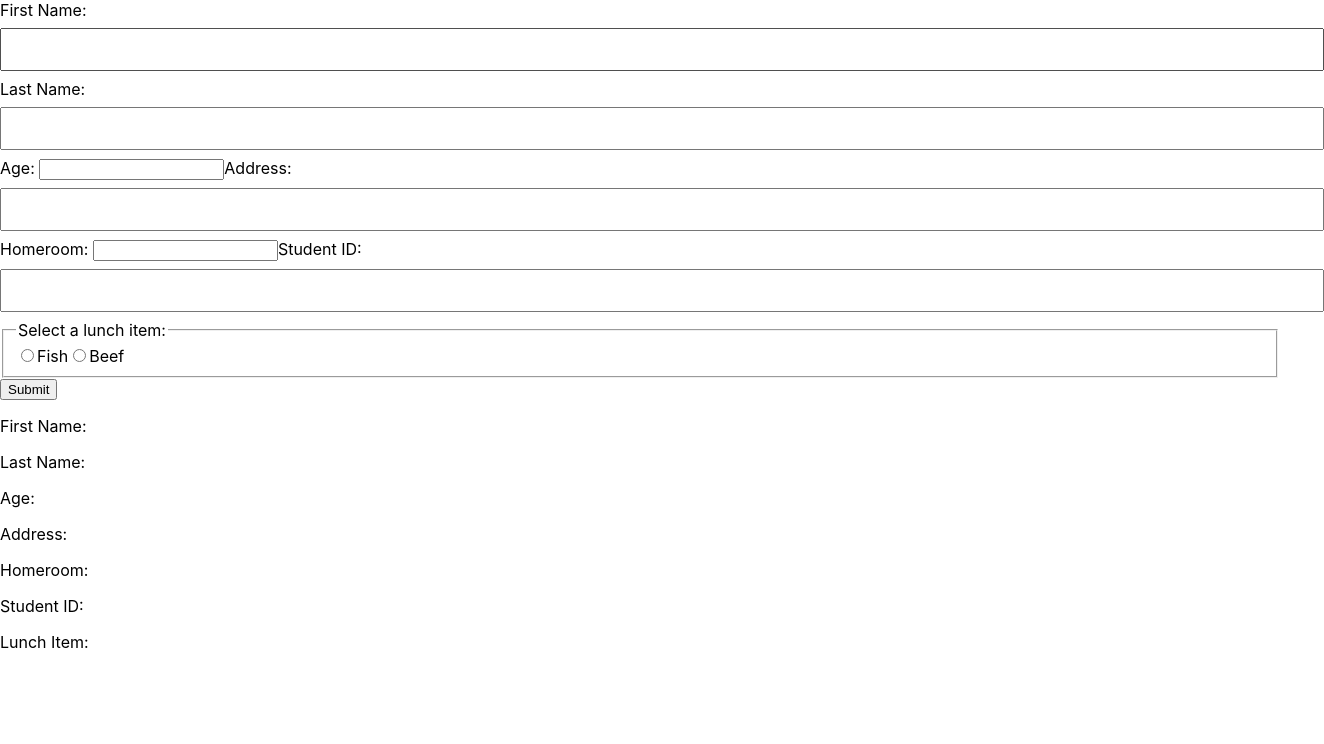
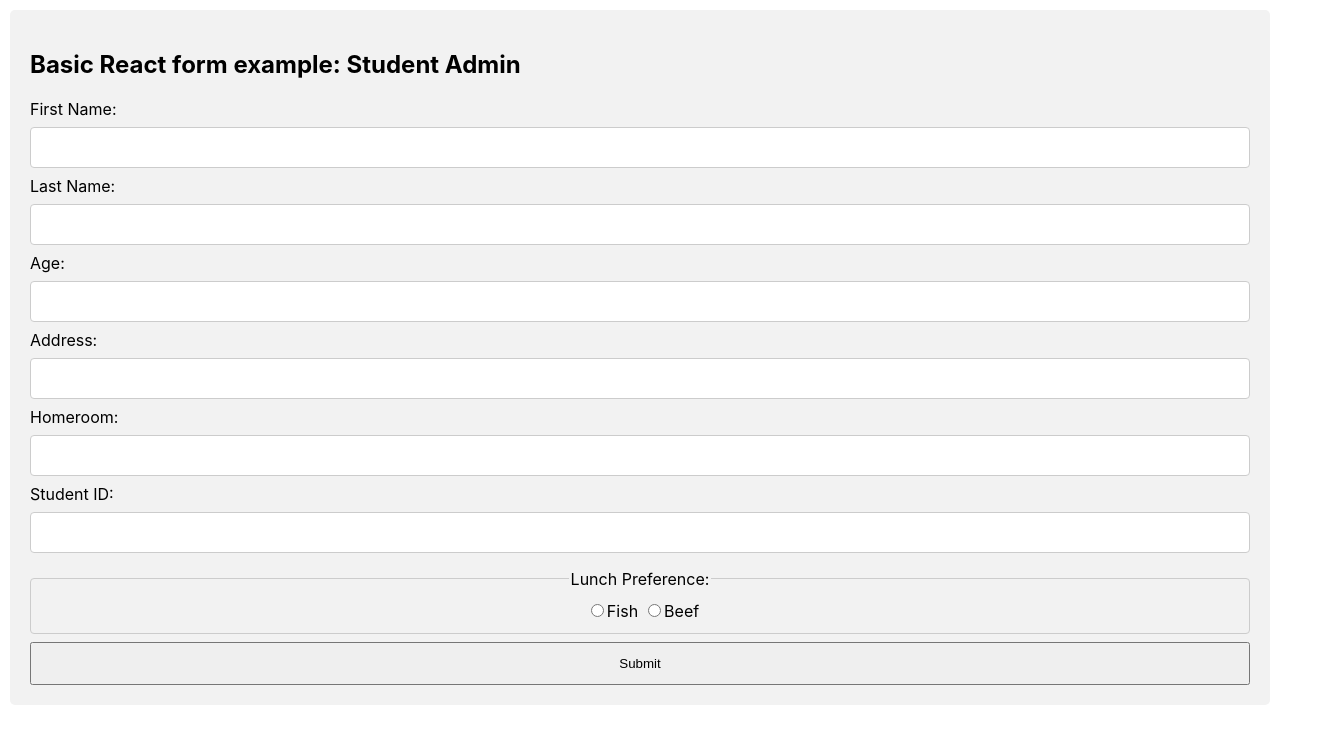
Before and after one commit to travisjupp/react-form-student, a React (Create React App) app: page / in a window 1280 px wide. Shown: the top 744 px of the page, 1324 px wide, since content can reach past the window. Built offline with nearby package versions, Linux system fonts and the light colour scheme.

Commit message:
style form elems

```diff
--- a/src/StudentForm.js
+++ b/src/StudentForm.js
@@ -28,43 +28,45 @@ function StudentForm() {
 
     return (
         <>
+            <section>
+                <h1>Basic React form example: Student Admin</h1>
                 <form onSubmit={handleSubmit} id="studentAdminForm" className={styles}>
-        <label for="firstName">First Name: </label>
+                    <label for="firstName">First Name: {data.firstName}</label>
                     <input
                         type="text"
                         id="firstName"
                         value={data.firstName}
                         onChange={handleChange}
                     />
-        <label for="lastName">Last Name: </label>
+                    <label for="lastName">Last Name: {data.lastName}</label>
                     <input
                         type="text"
                         id="lastName"
                         value={data.lastName}
                         onChange={handleChange}
                     />
-        <label for="age">Age: </label>
+                    <label for="age">Age: {data.age}</label>
                     <input
                         type="number"
                         id="age"
                         value={data.age}
                         onChange={handleChange}
                     />
-        <label for="address">Address: </label>
+                    <label for="address">Address: {data.address}</label>
                     <input
                         type="text"
                         id="address"
                         value={data.address}
                         onChange={handleChange}
                     />
-        <label for="homeroom">Homeroom: </label>
+                    <label for="homeroom">Homeroom: {data.homeroom}</label>
                     <input
                         type="number"
                         id="homeroom"
                         value={data.homeroom}
                         onChange={handleChange}
                     />
-        <label for="studentID">Student ID: </label>
+                    <label for="studentID">Student ID: {data.studentID}</label>
                     <input
                         type="text"
                         id="studentID"
@@ -73,7 +75,7 @@ function StudentForm() {
                     />
 
                     <fieldset>
-          <legend>Select a lunch item:</legend>
+                        <legend>Lunch Preference: {data.lunchOp}</legend>
                         <input
                             type="radio"
                             name="lunchOp"
@@ -93,18 +95,12 @@ function StudentForm() {
                     </fieldset>
                     <input type="submit" id="submit" value="Submit" />
                 </form>
+            </section>
 
-      <section>
-        <p>First Name: {data.firstName}</p>
-        <p>Last Name: {data.lastName}</p>
-        <p>Age: {data.age}</p>
-        <p>Address: {data.address}</p>
-        <p>Homeroom: {data.homeroom}</p>
-        <p>Student ID: {data.studentID}</p>
-        <p>Lunch Item: {data.lunchOp}</p>
-      </section>
             <section id="result" hidden>
-        <h1>{JSON.stringify(data)}</h1>
+                {/* <h1>{JSON.stringify(data)}</h1> */}
+                <p>Student info for {data.firstName} {data.lastName} received.</p>
+                <p>Thank You</p>
             </section>
         </>
     );
--- a/src/StudentForm.module.css
+++ b/src/StudentForm.module.css
@@ -1,6 +1,36 @@
-input[type=text] {
+input[type=text], input[type=number] {
     width: 100%;
     padding: 12px 20px;
     margin: 8px 0;
+    display: inline-block;
+    border: 1px solid #ccc;
+    border-radius: 4px;
+    box-sizing: border-box;
+}
 
+fieldset {
+    width: 100%;
+    padding: 12px 20px;
+    margin: 8px 0;
+    display: inline-block;
+    border: 1px solid #ccc;
+    border-radius: 4px;
+    box-sizing: border-box;
+    text-align: center;
 }
+
+input[type=radio] {
+    margin: 0 3px 0 10px;
+}
+
+input[type=submit] {
+    width: 100%;
+    padding: 12px 20px;
+}
+
+section {
+    border-radius: 5px;
+    background-color: #f2f2f2;
+    padding: 20px;
+    margin: 10px;
+}
```
Lines whose indentation alone changed are shown as unchanged.
